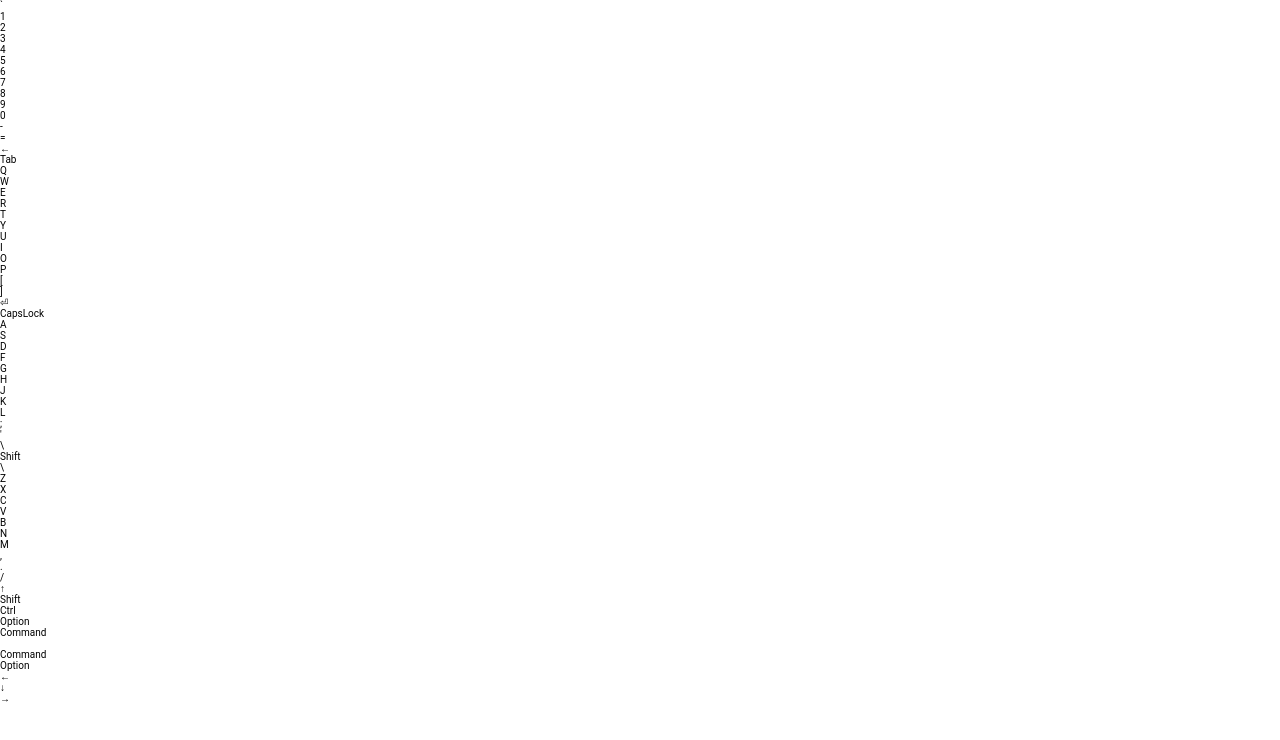
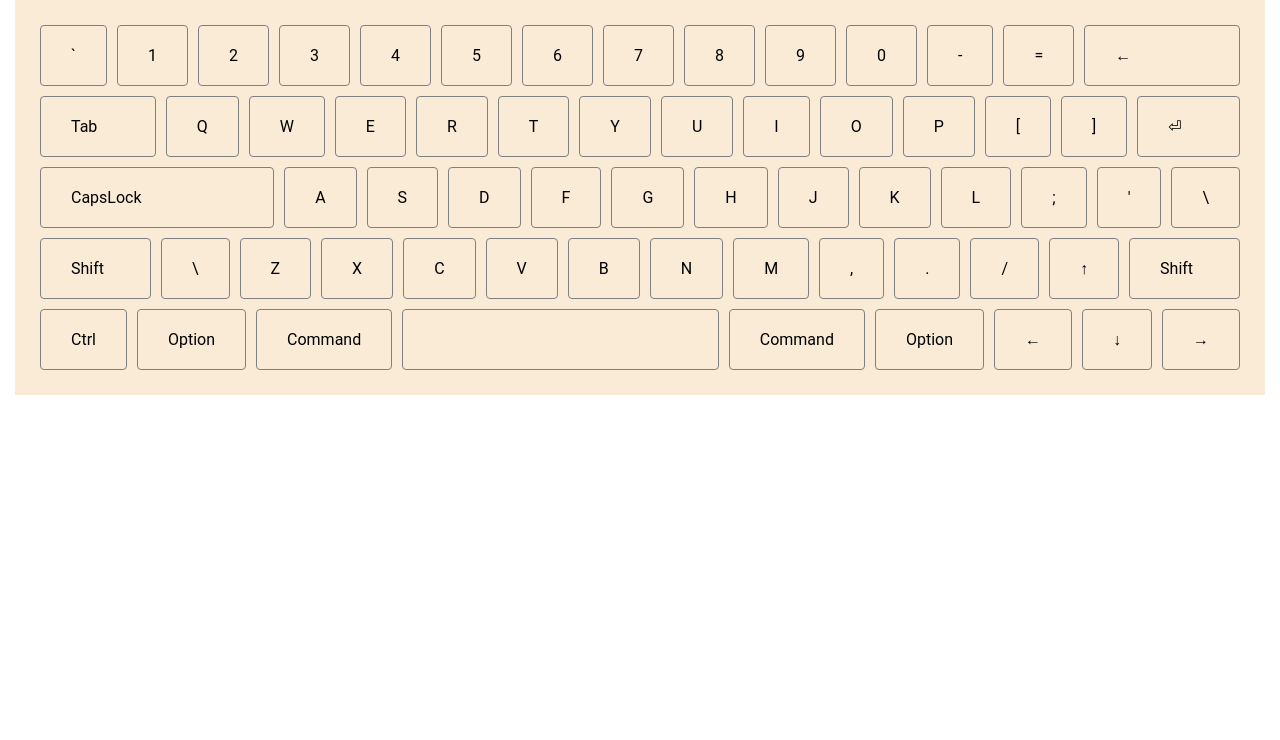
Before and after one commit to lazy-ocean/virtual-keyboard, a website with bundled scripts: page src/index.html in a window 1280 px wide. Built offline with nearby package versions, Linux system fonts and the light colour scheme; files whose address does not match are found by name.

Commit message:
feat: add initial layout styling (grid)

```diff
--- a/src/js/index.js
+++ b/src/js/index.js
@@ -1,9 +1,10 @@
 import generateLayout from "./layout/layout";
 
-const renderKey = (keyName) => {
+const renderKey = (keyName, long) => {
   const key = document.createElement("div");
   key.innerHTML = keyName;
   key.classList.add("key");
+  if (long) key.classList.add("long");
   return key;
 };
 
@@ -15,11 +16,11 @@ const render = () => {
   const layout = generateLayout("english");
   layout.map((line) => {
     const keyboardLine = document.createElement("div");
-    keyboardLine.classList.add("keyboardLine");
+    keyboardLine.classList.add("line");
     line.map((key) =>
       key.role === "letter"
         ? keyboardLine.appendChild(renderKey(key.secondary))
-        : keyboardLine.appendChild(renderKey(key.main))
+        : keyboardLine.appendChild(renderKey(key.main, key.long))
     );
     return keyboard.appendChild(keyboardLine);
   });
--- a/src/js/layout/lang/english.js
+++ b/src/js/layout/lang/english.js
@@ -68,11 +68,13 @@ const english = {
     main: "←",
     secondary: "",
     role: "functional",
+    long: true,
   },
   Tab: {
     main: "Tab",
     secondary: "",
     role: "functional",
+    long: true,
   },
   KeyQ: {
     main: "q",
@@ -138,11 +140,13 @@ const english = {
     main: "⏎",
     secondary: "",
     role: "functional",
+    long: true,
   },
   CapsLock: {
     main: "CapsLock",
     secondary: "",
     role: "functional",
+    long: true,
   },
   KeyA: {
     main: "a",
@@ -208,6 +212,7 @@ const english = {
     main: "Shift",
     secondary: "",
     role: "functional",
+    long: true,
   },
   KeyTilda: {
     main: "\\",
@@ -273,6 +278,7 @@ const english = {
     main: "Shift",
     secondary: "",
     role: "functional",
+    long: true,
   },
   Ctrl: {
     main: "Ctrl",
@@ -293,6 +299,7 @@ const english = {
     main: "&nbsp;",
     secondary: "",
     role: "symbol",
+    long: true,
   },
   RCommand: {
     main: "Command",
--- a/src/js/layout/lang/russian.js
+++ b/src/js/layout/lang/russian.js
@@ -68,11 +68,13 @@ const russian = {
     main: "←",
     secondary: "",
     role: "functional",
+    long: true,
   },
   Tab: {
     main: "Tab",
     secondary: "",
     role: "functional",
+    long: true,
   },
   KeyQ: {
     main: "й",
@@ -138,11 +140,13 @@ const russian = {
     main: "⏎",
     secondary: "",
     role: "functional",
+    long: true,
   },
   CapsLock: {
     main: "CapsLock",
     secondary: "",
     role: "functional",
+    long: true,
   },
   KeyA: {
     main: "ф",
@@ -208,6 +212,7 @@ const russian = {
     main: "Shift",
     secondary: "",
     role: "functional",
+    long: true,
   },
   KeyTilda: {
     main: "ё",
@@ -273,6 +278,7 @@ const russian = {
     main: "Shift",
     secondary: "",
     role: "functional",
+    long: true,
   },
   Ctrl: {
     main: "Ctrl",
@@ -293,6 +299,7 @@ const russian = {
     main: "&nbsp;",
     secondary: "",
     role: "symbol",
+    long: true,
   },
   RCommand: {
     main: "Command",
--- a/src/sass/_styles.scss
+++ b/src/sass/_styles.scss
@@ -11,5 +11,5 @@ html {
 
 body {
   margin: 0 auto;
-  height: 100vh;
+  max-width: 1800px;
 }
--- /dev/null
+++ b/src/sass/components/_key.scss
@@ -0,0 +1,7 @@
+.key {
+  padding: 2rem 3rem;
+  margin: 0.5rem;
+  font-size: 1.6rem;
+  border-radius: 4px;
+  border: 1px solid grey;
+}
--- /dev/null
+++ b/src/sass/components/_keyboard.scss
@@ -0,0 +1,18 @@
+.keyboard {
+  margin: 0 auto;
+  background-color: antiquewhite;
+  display: flex;
+  flex-direction: column;
+  align-items: center;
+  padding: 2rem;
+  max-width: 125rem;
+}
+
+.long {
+  flex-grow: 1;
+}
+
+.line {
+  display: flex;
+  width: 100%;
+}
--- a/src/sass/main.scss
+++ b/src/sass/main.scss
@@ -1 +1,3 @@
-@import 'styles';
+@import "./components/key";
+@import "./components/keyboard";
+@import "styles";
```
Also changed, not shown: build/index.js, build/styles.css.
